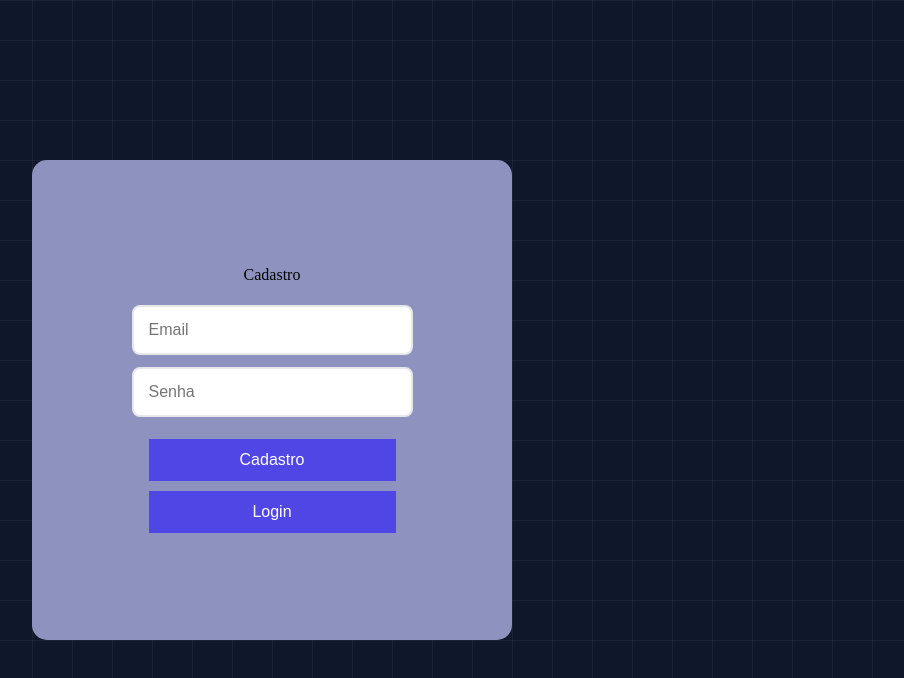
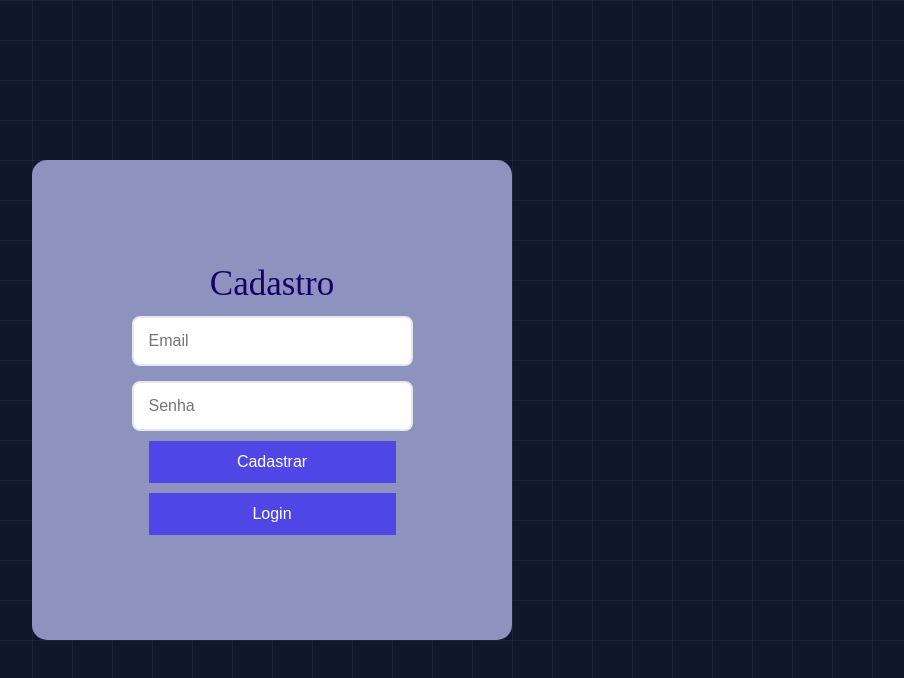
Before and after one commit to walisson27/React-Invest, a Next.js app: page /cadastro/Cadastro in a window 1280 px wide. Shown: the top 678 px of the page, without its empty margins (368-1272 px from the left). Built offline with nearby package versions, Linux system fonts and the light colour scheme.

Commit message:
feat: styled components cadastro

```diff
--- a/package.json
+++ b/package.json
@@ -15,12 +15,14 @@
     "next": "14.2.5",
     "react": "^18",
     "react-chartjs-2": "^5.3.0",
-    "react-dom": "^18"
+    "react-dom": "^18",
+    "styled-components": "^6.1.19"
   },
   "devDependencies": {
     "@types/node": "^20",
     "@types/react": "^18",
     "@types/react-dom": "^18",
+    "@types/styled-components": "^5.1.34",
     "autoprefixer": "^10.4.21",
     "eslint": "^8",
     "eslint-config-next": "14.2.5",
--- a/src/pages/cadastro/Cadastro.tsx
+++ b/src/pages/cadastro/Cadastro.tsx
@@ -1,5 +1,6 @@
 import { useState } from "react";
 import { useRouter } from "next/router";
+import { LoginCenter, LoginBox, Title, Input, Button, LinkCadastro } from "./cadastroStyle"
 //import "../../pages/Login-Pagina/login.css"
 
 interface cadastroUsuario {
@@ -42,30 +43,17 @@ const Cadastro = () => {
   }
 
     return(
-        <div className="login-center">
-        <section className="login">
-            <h1 className="">Cadastro</h1>
-          <input
-            className="email"
-            type="text"
-            placeholder="Email"
-            value={email}
-            onChange={(e) => setEmail(e.target.value)}
-          />
-          <input
-            className="senha"
-            type="password"
-            placeholder="Senha"
-            value={senha}
-            onChange={(e) => setSenha(e.target.value)}
-          />
-          <button className="button-cadastro"  onClick={cadastro}>Cadastro</button>
-          <button onClick={login}>Login</button>
-        </section>
-      </div>
+    <LoginCenter>
+      <LoginBox>
+        <Title>Cadastro</Title>
+        <Input type="text" placeholder="Email" value={email} onChange={(e) => setEmail(e.target.value)}/>
+        <Input type="password" placeholder="Senha" value={senha} onChange={(e) => setSenha(e.target.value)}/>
+        <Button onClick={cadastro} >Cadastrar</Button>
+        <Button onClick={login} >Login</Button>
+      </LoginBox>
+    </LoginCenter>
     )
 
 }
 
-
 export default Cadastro;
--- /dev/null
+++ b/src/pages/cadastro/cadastroStyle.ts
@@ -0,0 +1,87 @@
+import styled from "styled-components"
+
+export const LoginCenter = styled.div`
+  display: flex;
+  align-items: center;
+  justify-content: center;
+  height: 100vh;
+  background-color: #0f172a;
+  background-image:
+    linear-gradient(90deg, rgba(255,255,255,0.05) 1px, transparent 1px),
+    linear-gradient(rgba(255,255,255,0.05) 1px, transparent 1px);
+  background-size: 40px 40px;
+  min-height: 100vh;
+`
+
+export const Title = styled.h1`
+  display: flex;
+  align-items: center;
+  justify-content: center;
+  color: rgb(23, 0, 105);
+  font-size: 35px;
+`
+
+export const LoginBox = styled.section`
+  display: flex;
+  flex-direction: column;
+  align-items: center;
+  justify-content: center;
+  background-color: rgb(141, 146, 190);
+  width: 480px;
+  height: 480px;
+  border-radius: 15px;
+`
+
+export const Input = styled.input`
+  width: 247px;
+  height: 22px;
+  margin-top: 15px;
+  padding: 12px 15px;
+  border: 2px solid #e5e7eb;
+  border-radius: 8px;
+  font-size: 16px;
+  outline: none;
+  transition: all 0.3s ease;
+
+  &:focus {
+    border-color: #4f46e5;
+    box-shadow: 0 0 0 3px rgba(79, 70, 229, 0.3);
+  }
+`
+
+export const Button = styled.button`
+  background-color: #4f46e5;
+  color: white;
+  padding: 12px 20px;
+  border: none;
+  border-radius: 0px;
+  font-size: 16px;
+  font-weight: 500;
+  cursor: pointer;
+  transition: all 0.3s ease;
+  width: 247px;
+  margin-top: 10px;
+
+  &:hover {
+    background-color: #4338ca;
+    transform: translateY(-2px);
+    box-shadow: 0px 4px 10px rgba(0, 0, 0, 0.2);
+  }
+
+  &:active {
+    transform: scale(0.95);
+  }
+`
+
+export const LinkCadastro = styled.a`
+  color: white;
+  margin-top: 10px;
+  text-decoration: none;
+  font-weight: 500;
+  transition: all 0.3s ease;
+
+  &:hover {
+    color: #4338ca;
+    transform: translate(-2px);
+  }
+`
```
Also changed, not shown: 1 other file (tests, documents, lock files or other folders).
